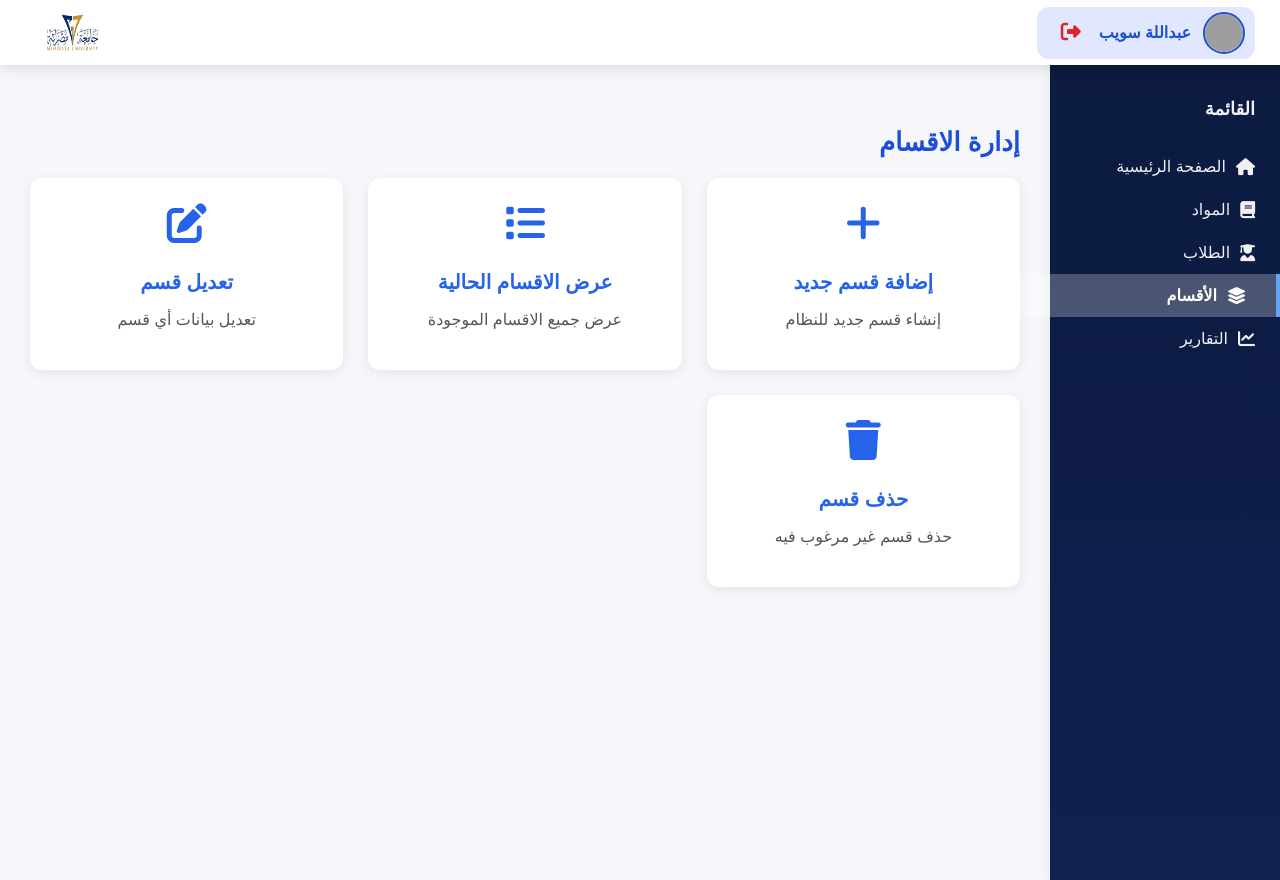
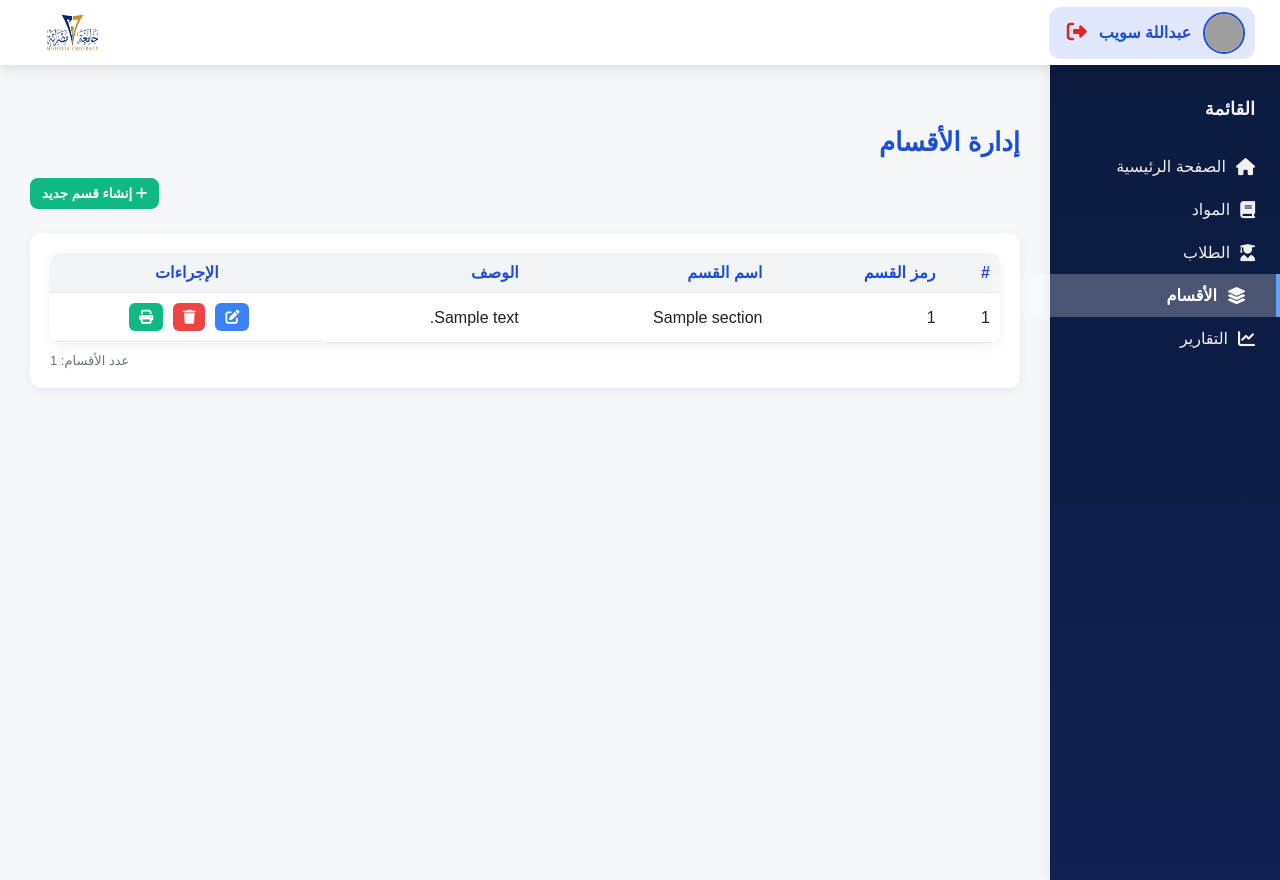
Before and after one commit to abdallaswayeb/course_registration, a Django app: template templates/sections.html in a window 1280 px wide. Run offline with Django 3.2, Linux system fonts and the light colour scheme; the template is opened without the code that fills it: most values are stand-ins (such as "Sample title", 1, 10 or a date in 2020); grey boxes are pictures that could not be loaded.

Commit message:
📝 Update sections template layout and empty state

```diff
--- a/templates/sections.html
+++ b/templates/sections.html
@@ -3,7 +3,7 @@
 <html lang="ar" dir="rtl">
 <head>
 <meta charset="UTF-8">
-<title>إدارة الاقسام</title>
+<title>إدارة الأقسام</title>
 <link rel="stylesheet" href="https://cdnjs.cloudflare.com/ajax/libs/font-awesome/6.4.0/css/all.min.css">
 <style>
     body {
@@ -15,7 +15,6 @@
         overflow: hidden;
     }
 
-
     header {
         position: fixed; top:0; left:0; right:0;
         height:65px; display:flex; align-items:center; justify-content:space-between;
@@ -24,14 +23,12 @@
     }
     .logo { display:flex; align-items:center; gap:10px; margin-left:15px; }
     .logo img { width:65px; height:65px; }
-    .logo h2 { font-size:22px; font-weight:700; color:#1d4ed8; }
 
     .user-info { display:flex; align-items:center; gap:12px; padding:5px 10px; border-radius:12px; background:#e0e7ff; }
     .user-info img { width:38px; height:38px; border-radius:50%; border:2px solid #1d4ed8; }
     .user-info span { font-size:16px; font-weight:600; color:#1d4ed8; }
     .logout-btn { background:none; border:none; color:#dc2626; font-size:20px; cursor:pointer; transition:0.3s; margin-left:8px; }
     .logout-btn:hover { color:#b91c1c; }
-
 
     .sidebar {
         position: fixed;
@@ -51,7 +48,6 @@
     .sidebar a { text-decoration:none; color:#f0f0f0; width:100%; padding:12px 25px; display:flex; align-items:center; gap:10px; transition:all 0.3s ease; font-size:16px; font-weight:500; }
     .sidebar a i { font-size:17px; }
     .sidebar a:hover { background-color: rgba(255,255,255,0.15); padding-right:30px; border-radius:8px; }
-
     .sidebar a.active {
         background-color: rgba(255, 255, 255, 0.25);
         border-right: 4px solid #60a5fa;
@@ -69,26 +65,69 @@
         overflow-y: auto;
     }
     .main-content h1 { font-size:26px; font-weight:700; color:#1d4ed8; margin-bottom:20px;}
-    .cards { display:grid; grid-template-columns:repeat(auto-fill,minmax(230px,1fr)); gap:25px; }
-    .card {
-        background:#ffffff; border-radius:12px; box-shadow:0 3px 12px rgba(0,0,0,0.08);
-        padding:25px; text-align:center; transition:transform 0.3s ease, box-shadow 0.3s ease; cursor:pointer;
+    table { width:100%; border-collapse:collapse; direction:rtl; background:#fff; border-radius:10px; overflow:hidden; box-shadow:0 3px 12px rgba(0,0,0,0.06); }
+    table th, table td { padding:10px; text-align:right; border-bottom:1px solid #e5e7eb; vertical-align: middle; }
+    table th { background:#f3f4f6; font-weight:600; color:#1d4ed8; }
+    table tbody tr:hover { background-color:#f9fafb; }
+
+    button.button { display:inline-block; background:#10b981; color:#fff; padding:8px 12px; border-radius:8px; border:none; font-weight:600; margin-bottom:12px; cursor: default; }
+
+    .action-btn {
+        border: none;
+        border-radius: 6px;
+        padding: 6px 10px;
+        color: #fff;
+        font-size: 14px;
+        cursor: default;
+        margin-left: 5px;
     }
-    .card:hover { transform:translateY(-5px); box-shadow:0 6px 20px rgba(0,0,0,0.12); }
-    .card i { font-size:40px; color:#2563eb; margin-bottom:10px; }
-    .card h2 { font-size:20px; font-weight:600; color:#2563eb; margin-bottom:10px; }
-    .card p { font-size:16px; font-weight:500; color:#555; }
+    .edit-btn { background: #3b82f6; }
+    .delete-btn { background: #ef4444; }
+    .print-btn { background: #10b981; }
+    .actions { display: flex; justify-content: center; gap: 5px; }
+    .total-count { text-align:left; margin-top:10px; font-size:13px; color:#6b7280; }
+
+    /* الحالة الفارغة */
+    .empty-state {
+        display: flex;
+        flex-direction: column;
+        align-items: center;
+        justify-content: center;
+        height: calc(100vh - 150px);
+        color: #374151;
+        font-weight: 600;
+        gap: 15px;
+        text-align: center;
+    }
+    .empty-state p {
+        font-size: 18px;
+        color: #374151;
+    }
+    .empty-state .button {
+        background: #10b981;
+        color: #fff;
+        padding: 10px 18px;
+        font-size: 15px;
+        border: none;
+        border-radius: 10px;
+        cursor: pointer;
+        transition: 0.3s ease;
+    }
+    .empty-state .button:hover {
+        background: #059669;
+        transform: translateY(-2px);
+    }
 </style>
 </head>
 <body>
 
 <header>
     <div class="user-info">
-        <img src="{% static 'images/user.png' %}" alt="User">
+        <img src="{{ student.image.url|default:'/static/images/avatar.png' }}" alt="صورة الطالب" class="student-photo">
         <span>عبداللة سويب</span>
-        <button class="logout-btn" title="تسجيل الخروج">
+        <a href="{% url 'logout' %}" class="logout-btn" title="تسجيل الخروج">
             <i class="fa-solid fa-right-from-bracket"></i>
-        </button>
+        </a>
     </div>
 
     <div class="logo">
@@ -106,29 +145,55 @@
 </div>
 
 <div class="main-content">
-    <h1>إدارة الاقسام</h1>
-    <div class="cards">
-        <div class="card">
-            <i class="fa-solid fa-plus"></i>
-            <h2>إضافة قسم جديد</h2>
-            <p>إنشاء قسم جديد للنظام</p>
-        </div>
-        <div class="card">
-            <i class="fa-solid fa-list"></i>
-            <h2>عرض الاقسام الحالية</h2>
-            <p>عرض جميع الاقسام الموجودة</p>
-        </div>
-        <div class="card">
-            <i class="fa-solid fa-edit"></i>
-            <h2>تعديل قسم</h2>
-            <p>تعديل بيانات أي قسم</p>
-        </div>
-        <div class="card">
-            <i class="fa-solid fa-trash"></i>
-            <h2>حذف قسم</h2>
-            <p>حذف قسم غير مرغوب فيه</p>
+    <h1>إدارة الأقسام</h1>
+
+    {% if sections %}
+    <div style="text-align: left; margin-bottom:12px;">
+        <a href="{% url 'add_section' %}">
+            <button class="button">
+                <i class="fa-solid fa-plus"></i> إنشاء قسم جديد
+            </button>
+        </a>
+    </div>
+
+    <div style="margin-top:10px; background:#fff; padding:20px; border-radius:12px; box-shadow:0 3px 12px rgba(0,0,0,0.06)">
+        <table>
+            <thead>
+                <tr>
+                    <th>#</th>
+                    <th>رمز القسم</th>
+                    <th>اسم القسم</th>
+                    <th>الوصف</th>
+                    <th style="text-align:center;">الإجراءات</th>
+                </tr>
+            </thead>
+            <tbody>
+                {% for s in sections %}
+                <tr>
+                    <td>{{ forloop.counter }}</td>
+                    <td>{{ s.id }}</td>
+                    <td>{{ s.name }}</td>
+                    <td>{% if s.description %}{{ s.description }}{% else %}-{% endif %}</td>
+                    <td class="actions">
+                        <button class="action-btn edit-btn" title="تعديل"><i class="fa-solid fa-pen-to-square"></i></button>
+                        <button class="action-btn delete-btn" title="حذف"><i class="fa-solid fa-trash"></i></button>
+                        <button class="action-btn print-btn" title="طباعة"><i class="fa-solid fa-print"></i></button>
+                    </td>
+                </tr>
+                {% endfor %}
+            </tbody>
+        </table>
+
+        <div class="total-count">
+            عدد الأقسام: {{ sections|length }}
         </div>
     </div>
+    {% else %}
+    <div class="empty-state">
+        <p>لا يوجد أقسام حتى الآن.</p>
+        <button class="button"><i class="fa-solid fa-plus"></i> إنشاء قسم جديد</button>
+    </div>
+    {% endif %}
 </div>
 
 </body>
```
